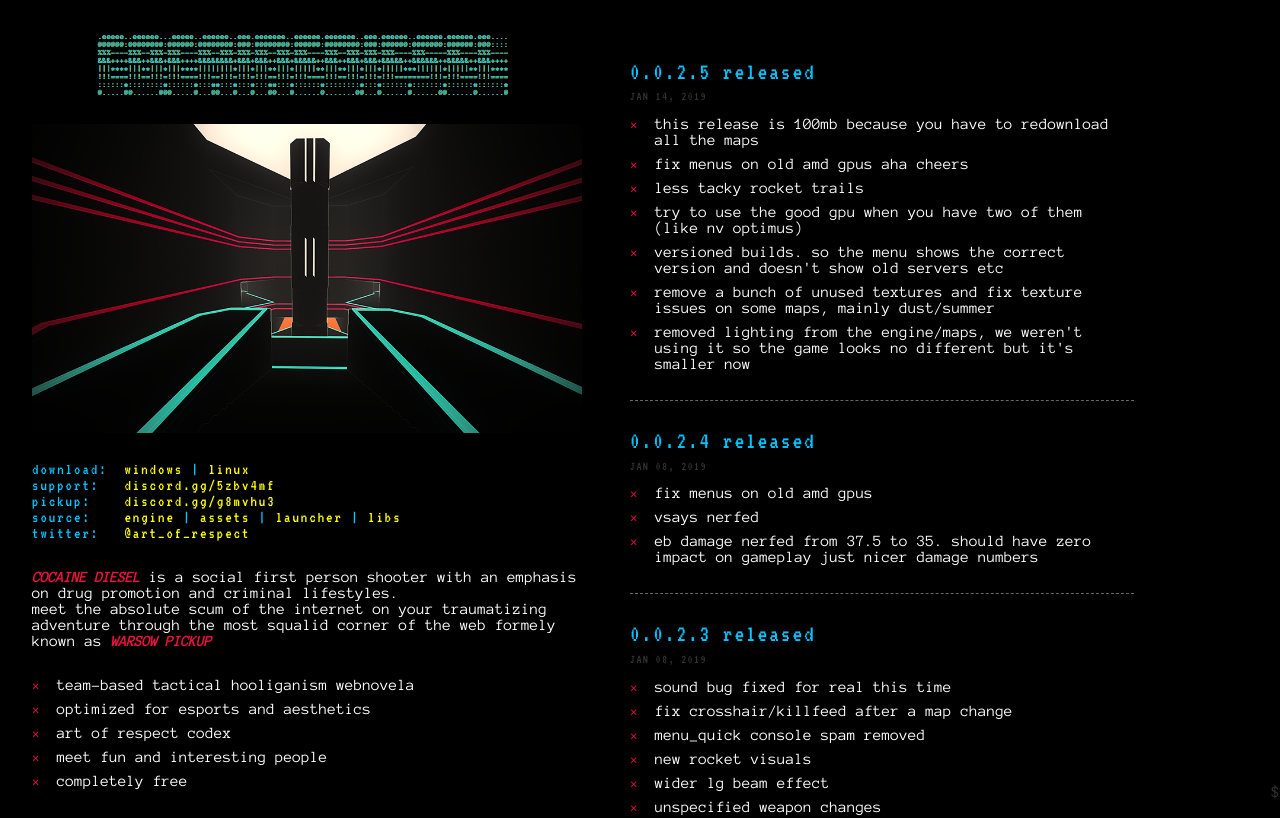
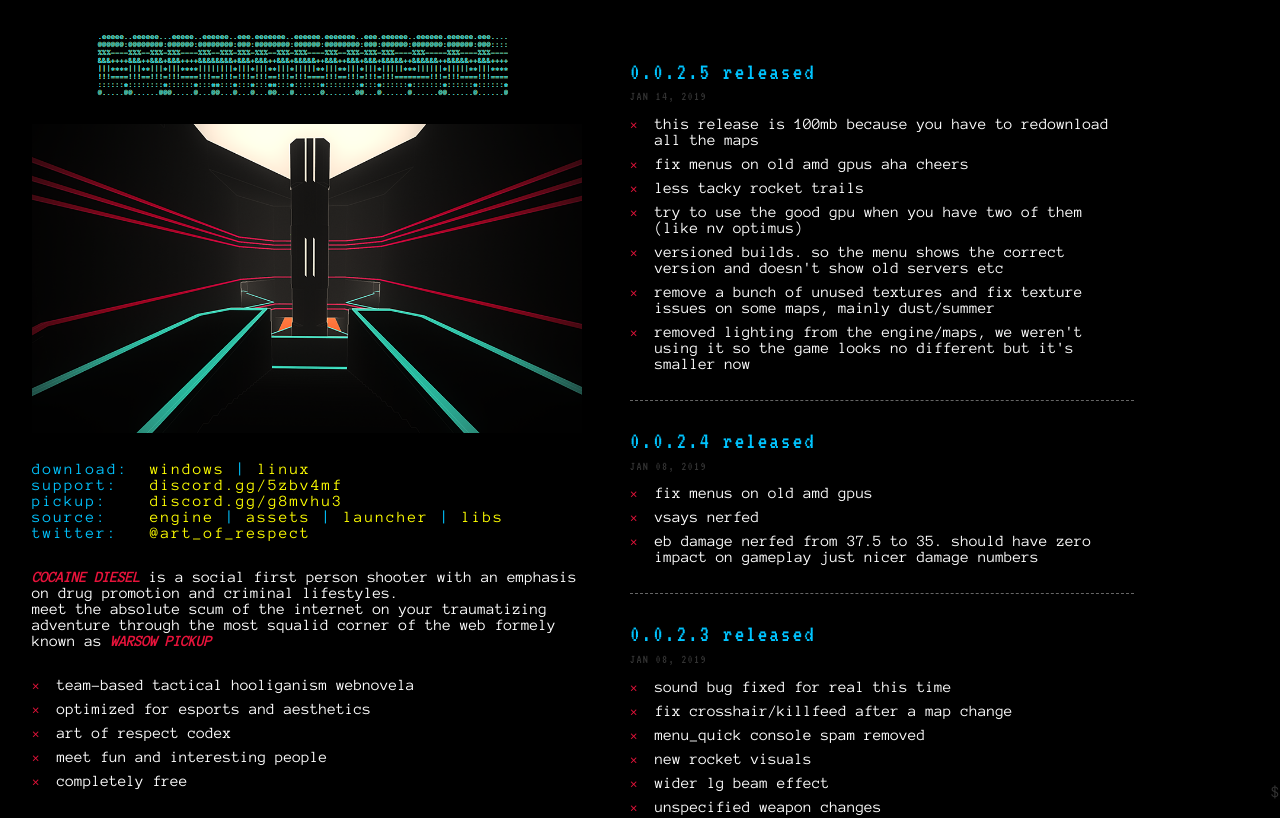
Before and after one commit to ahacheers/cocainediesel-website, a plain HTML site: page index.html in a window 1280 px wide. Shown: the top 818 px of the page. Drawn offline with Linux system fonts and the light colour scheme.

Commit message:
why not just remove the font aye

```diff
--- a/index.html
+++ b/index.html
@@ -171,7 +171,6 @@
       margin: 1.75em 0;
       flex-flow: column;
       color: #00c4ff;
-      font-family: 'VT323', monospace;
       letter-spacing: 2px;
       font-size: 1em;
     }
```
